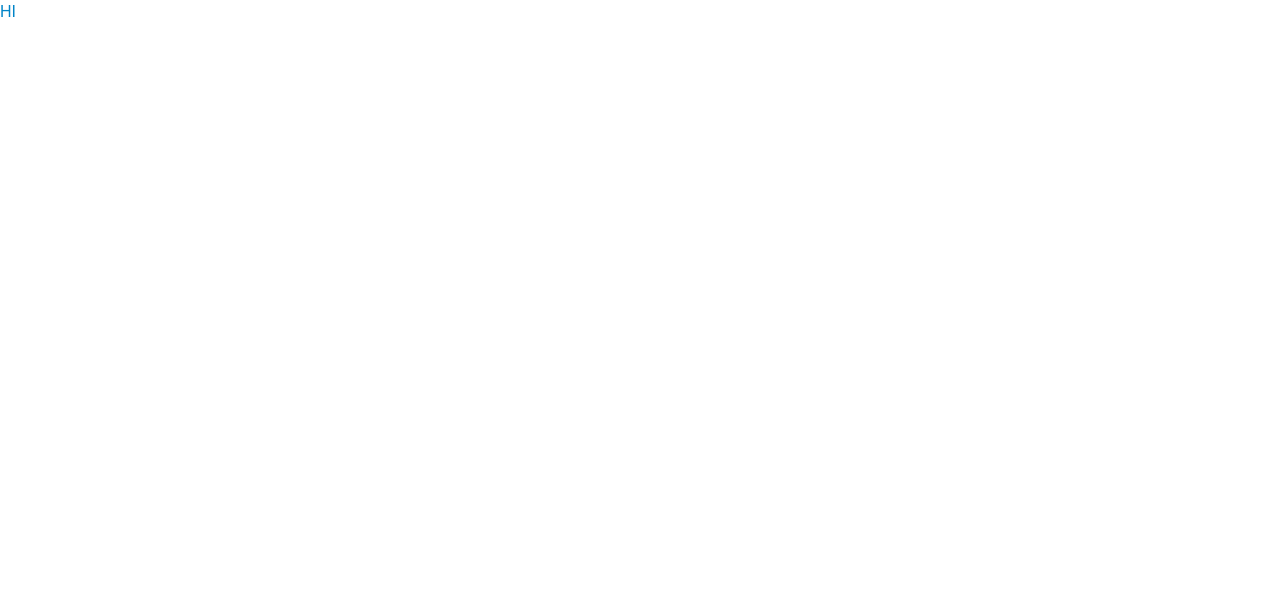
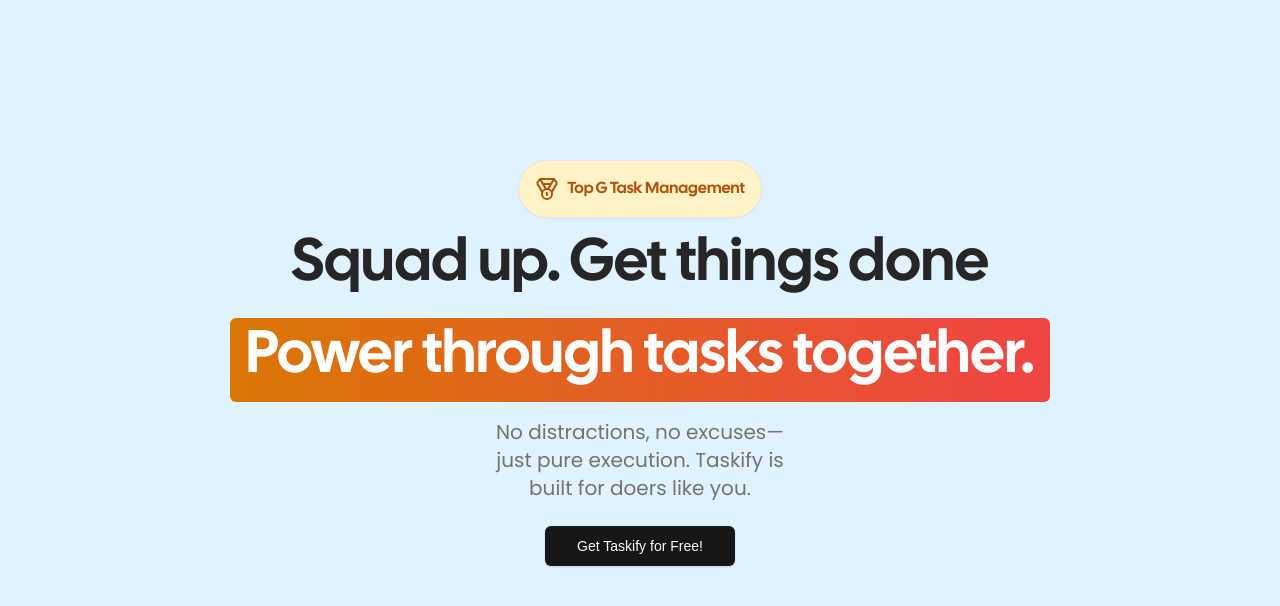
Before and after one commit to Ruturaj2003/taskify, a Next.js app: page / in a window 1280 px wide. Shown: the top 606 px of the page. Built offline with nearby package versions, Linux system fonts and the light colour scheme.

Commit message:
Implement marketing layout and page, add button component, and update dependencies

```diff
--- /dev/null
+++ b/app/(marketing)/layout.tsx
@@ -0,0 +1,13 @@
+const MarketingLayout = ({ children }: { children: React.ReactNode }) => {
+  return (
+    <div className="h-full bg-sky-100">
+      {/* NavBar */}
+
+      {/* Main Content */}
+      <main className="pt-40 pb-20 bg-sky-100">{children}</main>
+
+      {/* Footer */}
+    </div>
+  );
+};
+export default MarketingLayout;
--- /dev/null
+++ b/app/(marketing)/page.tsx
@@ -0,0 +1,56 @@
+import { Button } from '@/components/ui/button';
+import { Medal } from 'lucide-react';
+import Link from 'next/link';
+import localFont from 'next/font/local';
+import { cn } from '@/lib/utils';
+import { Poppins } from 'next/font/google';
+
+const headingFont = localFont({
+  src: '../../public/fonts/font.woff2',
+});
+
+const textFont = Poppins({
+  subsets: ['latin'],
+  weight: ['100', '200', '300', '400', '500', '600', '700', '800', '900'],
+});
+
+const MarketingPage = () => {
+  return (
+    <div className="flex items-center justify-center flex-col">
+      <div
+        className={cn(
+          'flex items-center justify-center flex-col',
+          headingFont.className
+        )}
+      >
+        <div className="mb-4 flex items-center border shadow-sm bg-amber-100 text-amber-700 p-4 rounded-full capitalize ">
+          <Medal className="h-6 w-6 mr-2"></Medal>
+          Top G Task Management
+        </div>
+        <h1 className="text-3xl md:text-6xl text-center text-neutral-800 mb-6">
+          Squad up. Get things done
+        </h1>
+        <div
+          className="text-3xl md:text-6xl
+        bg-gradient-to-r from-amber-600 to-red-500 px-4 p-2 pb-4 rounded-md w-fit text-white
+        "
+        >
+          Power through tasks together.
+        </div>
+      </div>
+      <div
+        className={cn(
+          'text-sm md:text-xl text-neutral-500 mt-4 max-w-xs md:w-2xl text-center mx-auto',
+          textFont.className
+        )}
+      >
+        No distractions, no excuses—just pure execution. Taskify is built for
+        doers like you.
+      </div>
+      <Button className="mt-6 " size={'lg'} asChild>
+        <Link href={'/sign-up'}>Get Taskify for Free!</Link>
+      </Button>
+    </div>
+  );
+};
+export default MarketingPage;
--- a/app/page.tsx
+++ /dev/null
@@ -1,3 +0,0 @@
-export default function Home() {
-  return <h1 className="text-sky-600">HI</h1>;
-}
--- /dev/null
+++ b/components/ui/button.tsx
@@ -0,0 +1,57 @@
+import * as React from "react"
+import { Slot } from "@radix-ui/react-slot"
+import { cva, type VariantProps } from "class-variance-authority"
+
+import { cn } from "@/lib/utils"
+
+const buttonVariants = cva(
+  "inline-flex items-center justify-center gap-2 whitespace-nowrap rounded-md text-sm font-medium transition-colors focus-visible:outline-none focus-visible:ring-1 focus-visible:ring-ring disabled:pointer-events-none disabled:opacity-50 [&_svg]:pointer-events-none [&_svg]:size-4 [&_svg]:shrink-0",
+  {
+    variants: {
+      variant: {
+        default:
+          "bg-primary text-primary-foreground shadow hover:bg-primary/90",
+        destructive:
+          "bg-destructive text-destructive-foreground shadow-sm hover:bg-destructive/90",
+        outline:
+          "border border-input bg-background shadow-sm hover:bg-accent hover:text-accent-foreground",
+        secondary:
+          "bg-secondary text-secondary-foreground shadow-sm hover:bg-secondary/80",
+        ghost: "hover:bg-accent hover:text-accent-foreground",
+        link: "text-primary underline-offset-4 hover:underline",
+      },
+      size: {
+        default: "h-9 px-4 py-2",
+        sm: "h-8 rounded-md px-3 text-xs",
+        lg: "h-10 rounded-md px-8",
+        icon: "h-9 w-9",
+      },
+    },
+    defaultVariants: {
+      variant: "default",
+      size: "default",
+    },
+  }
+)
+
+export interface ButtonProps
+  extends React.ButtonHTMLAttributes<HTMLButtonElement>,
+    VariantProps<typeof buttonVariants> {
+  asChild?: boolean
+}
+
+const Button = React.forwardRef<HTMLButtonElement, ButtonProps>(
+  ({ className, variant, size, asChild = false, ...props }, ref) => {
+    const Comp = asChild ? Slot : "button"
+    return (
+      <Comp
+        className={cn(buttonVariants({ variant, size, className }))}
+        ref={ref}
+        {...props}
+      />
+    )
+  }
+)
+Button.displayName = "Button"
+
+export { Button, buttonVariants }
--- a/package.json
+++ b/package.json
@@ -9,6 +9,7 @@
     "lint": "next lint"
   },
   "dependencies": {
+    "@radix-ui/react-slot": "^1.1.2",
     "class-variance-authority": "^0.7.1",
     "clsx": "^2.1.1",
     "lucide-react": "^0.475.0",
```
Also changed, not shown: public/fonts/font.woff2 (added), 1 other file (tests, documents, lock files or other folders).
